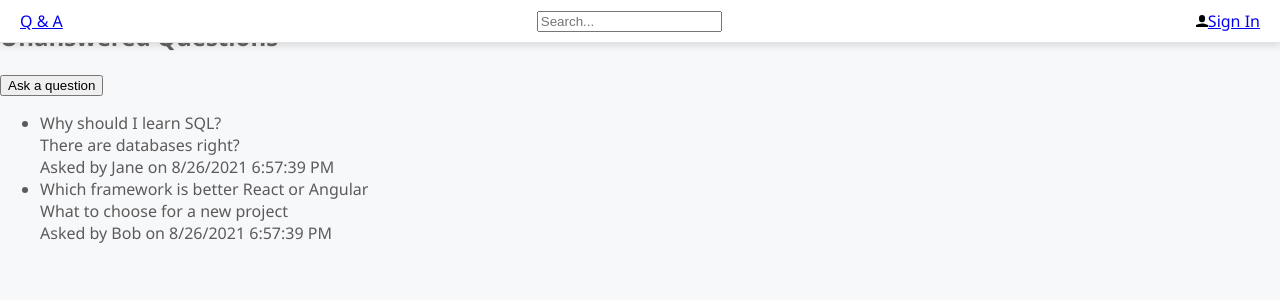
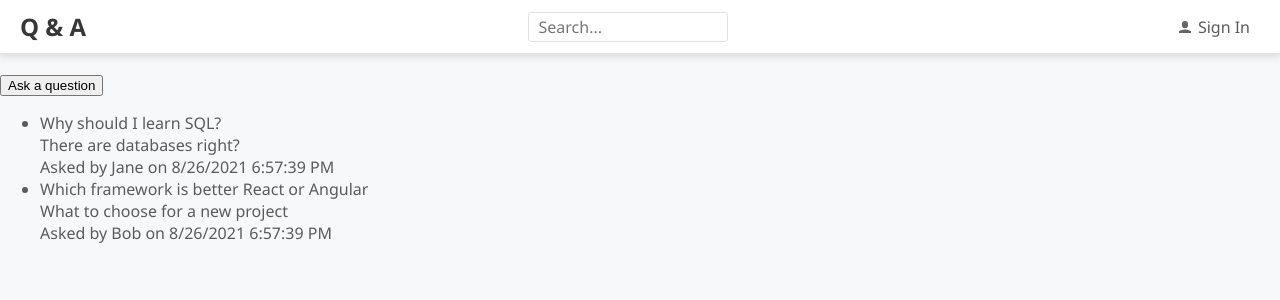
Before and after one commit to sswietoniowski/learning-aspnetcore-react-frontend-react-app, a React (Create React App) app: page / in a window 1280 px wide. Shown: the top 300 px of the page. Built offline with nearby package versions, Linux system fonts and the light colour scheme.

Commit message:
Styled pseudoclasses and nested elementes with Emotion

```diff
--- a/src/Header.tsx
+++ b/src/Header.tsx
@@ -24,15 +24,63 @@
         box-shadow: 0 3px 7px 0 rgba(110, 112, 114, 0.21);
       `}
     >
-      <a href="./">Q & A</a>
+      <a
+        href="./"
+        css={css`
+          font-size: 24px;
+          font-weight: bold;
+          color: ${gray1};
+          text-decoration: none;
+        `}
+      >
+        Q & A
+      </a>
       <input
         type="text"
         placeholder="Search..."
         onChange={handleSearchInputChange}
+        css={css`
+          box-sizing: border-box;
+          font-family: ${fontFamily};
+          font-size: ${fontSize};
+          padding: 8px 10px;
+          border: 1px solid ${gray5};
+          border-radius: 3px;
+          color: ${gray2};
+          background-color: white;
+          width: 200px;
+          height: 30px;
+          :focus {
+            outline-color: ${gray5};
+          }
+        `}
       />
-      <a href="./signin">
+      <a
+        href="./signin"
+        css={css`
+          font-family: ${fontFamily};
+          font-size: ${fontSize};
+          padding: 5px 10px;
+          background-color: transparent;
+          color: ${gray2};
+          text-decoration: none;
+          cursor: pointer;
+          :focus {
+            outline-color: ${gray5};
+          }
+          span {
+            margin-left: 7px;
+          }
+        `}
+      >
         <UserIcon />
-        <span>Sign In</span>
+        <span
+          css={css`
+            margin-left: 7px;
+          `}
+        >
+          Sign In
+        </span>
       </a>
     </div>
   );
--- a/src/Icons.tsx
+++ b/src/Icons.tsx
@@ -1,4 +1,17 @@
+/** @jsxImportSource @emotion/react */
+
+import { css } from '@emotion/react';
 import React from 'react';
 import user from './user.svg';
 
-export const UserIcon = () => <img src={user} alt="User" width="12px" />;
+export const UserIcon = () => (
+  <img
+    src={user}
+    alt="User"
+    width="12px"
+    css={css`
+      width: 12px;
+      opacity: 0.6;
+    `}
+  />
+);
```
